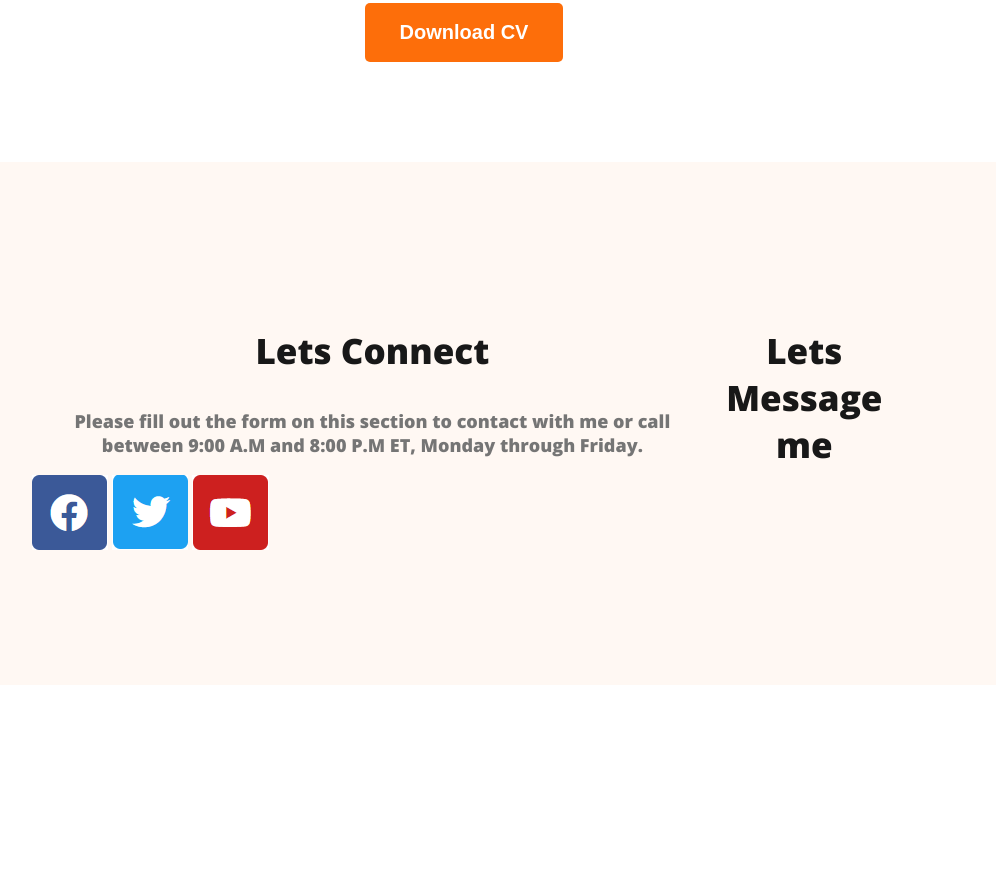
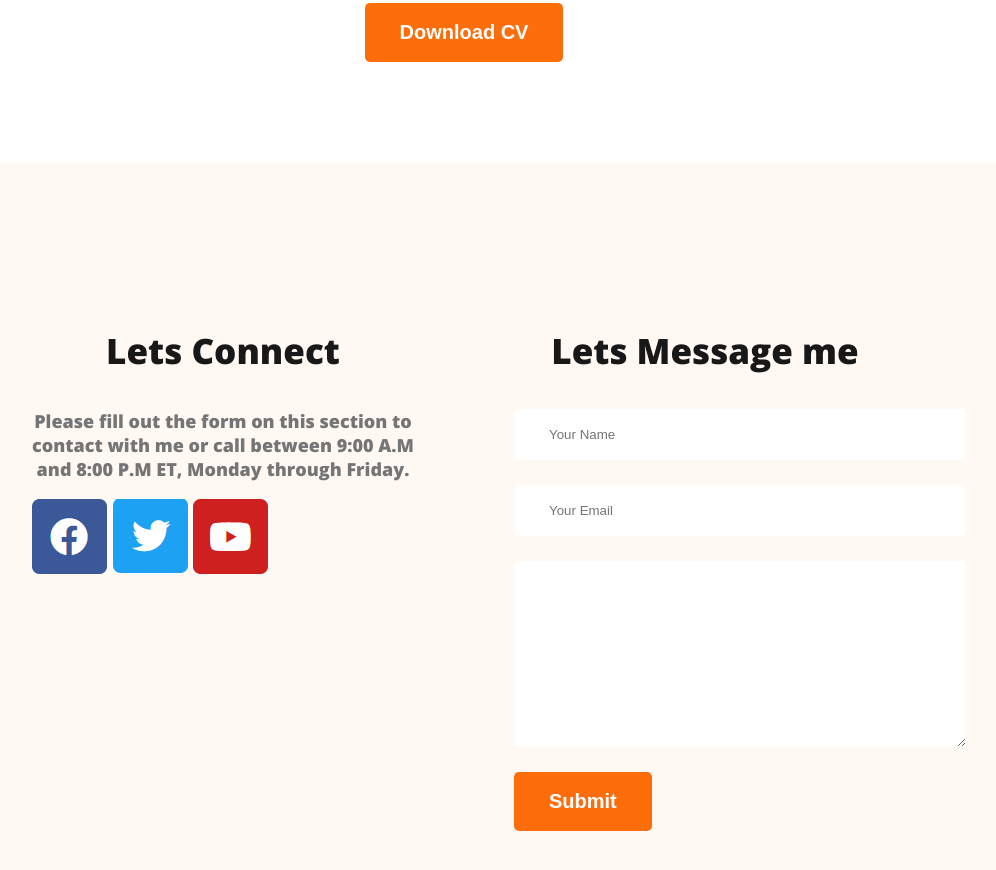
Before and after one commit to mishuhossain66439/web-developer-port, a plain HTML site: page index.html in a window 1280 px wide. Shown: the part 3328-4198 px from the top of the page, without its empty margins (176-1172 px from the left). Before the commit the page ends 4021 px from the top, so only its background shows below. Drawn offline with nearby package versions, Linux system fonts and the light colour scheme.

Commit message:
footer update

```diff
--- a/index.html
+++ b/index.html
@@ -219,6 +219,14 @@
 
         <div class="footer-column">
             <h3 class="section-title">Lets Message me</h3>
+            <form class="contact" action="">
+                <input type="text" placeholder="Your Name">
+                <input type="email" name="" placeholder="Your Email" id="">
+                <textarea name="" placeholder="Message"  id="" cols="30" rows="10">
+
+                </textarea>
+                <input class="btn-primary" type="submit" value="Submit">
+            </form>
         </div>
 
     </footer>
--- a/style/portfolio.css
+++ b/style/portfolio.css
@@ -151,7 +151,28 @@ main{
 
 footer{
     display: flex;
+    gap: 100px;
     background: #FFF8F3;
     margin-top: 100px;
     padding: 130px 200px;
 }
+.footer-column{
+    width: 50%;
+
+}
+.social-links{
+    margin-right: 25px;
+}
+
+.contact input[type="text"], .contact input[type="email"],
+textarea{
+    display: block;
+    margin-bottom: 25px;
+    padding: 18px 35px;
+    color: #757575;
+    border-radius: 5px;
+    background: #FFF;
+    border: 0;
+    width: 100%;
+
+}
```
